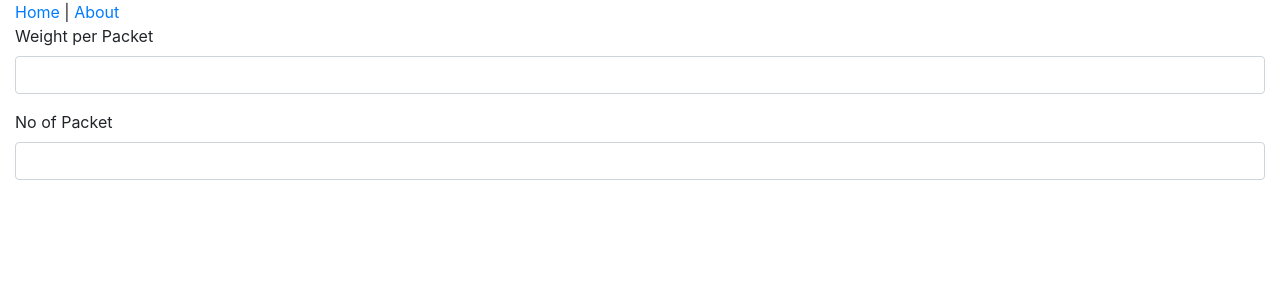
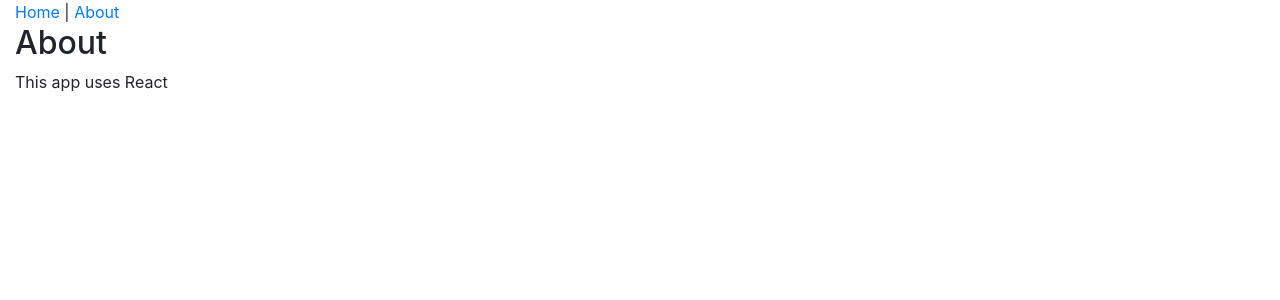
Before and after one commit to Tejas2805/CS3237-Project, a React (Create React App) app: page /buyer in a window 1280 px wide. Shown: the top 300 px of the page. Built offline with nearby package versions, Linux system fonts and the light colour scheme.

Commit message:
Update BuyerPage.js

```diff
--- a/src/components/BuyerPage.js
+++ b/src/components/BuyerPage.js
@@ -1,39 +1,14 @@
-import React, {useState} from 'react';
-import Header from "./common/Header";
-import BuyerForm from "./common/BuyerForm";
+import React from 'react';
 
-const BuyerPage = props => {
-
-  const [packet, setPacket] = useState({
-    wt: "",
-    numOfPacket: ""
-  });
-
-  function handleTitleChange(event) {
-    const updatedPacket = {...packet, wt:event.target.value};
-    setPacket(updatedPacket);
-  }
-
-  function handleNmChange(event) {
-    const updatedPacket = {...packet, numOfPacket:event.target.value};
-    setPacket(updatedPacket);
-  }
-
-  function handleChange(event) {
-    const updatedPacket = {...packet, [event.target.name]:event.target.value};
-    setPacket(updatedPacket);
-  }
-
-  function handleSubmit(event) {
-    alert('An essay was submitted: ');
-    event.preventDefault();
-  }
-
-  return (
-      <div>
-      <BuyerForm packet={packet} onTitleChange={handleTitleChange} onNmChange={handleNmChange} />
+class RestaurantPage extends React.Component{
+  render() {
+    return (
+        <div>
+        <h2> About </h2>
+        <p> This app uses React</p>
     </div>
   );
+  }
 }
 
-export default BuyerPage
+export default RestaurantPage
```
